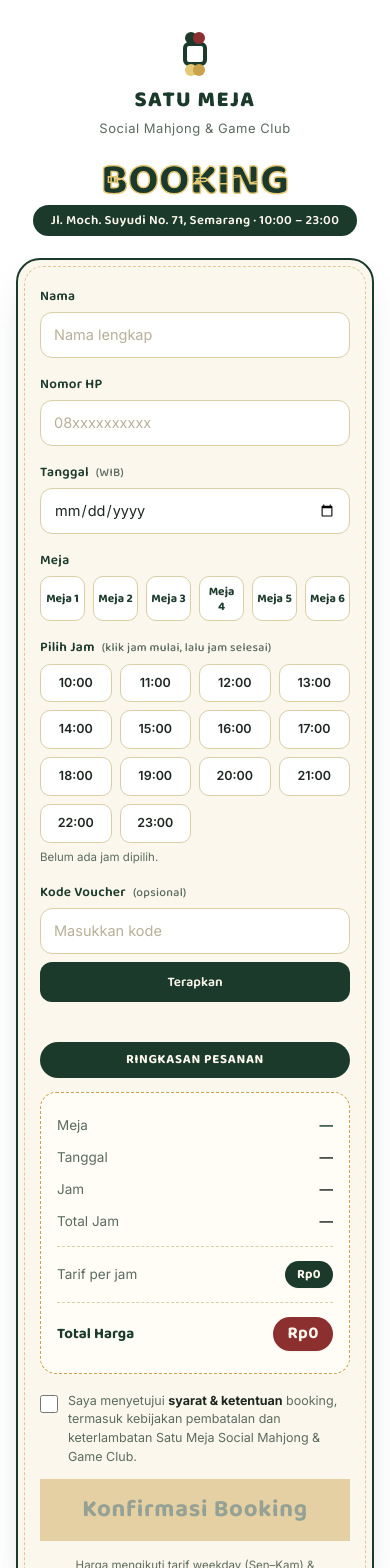
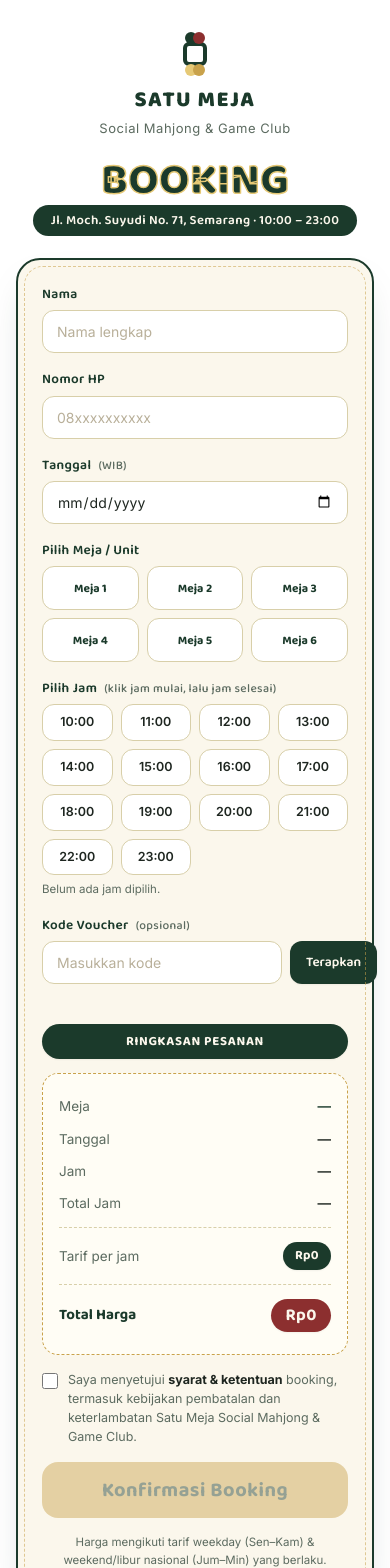
Before and after one commit to JasonEvan/satumeja-book, a Next.js app: page / in a window 390 px wide. Shown: the top 1568 px of the page. Built offline with nearby package versions, Linux system fonts and the light colour scheme; no server answers; the database is empty.

Commit message:
style: fix all bad design

```diff
--- a/app/booking-form.tsx
+++ b/app/booking-form.tsx
@@ -269,18 +269,18 @@
   return (
     <section aria-label="Form Booking Mahjong">
       {/* Card Form */}
-      <div className="bg-cream-2 border-2 border-pine rounded-3xl pt-6.5 px-5.5 pb-3xl relative shadow-[0_10px_0_-4px_rgba(27,58,43,0.08),0_18px_40px_-20px_rgba(27,58,43,0.35)] before:content-[''] before:absolute before:inset-1.5 before:border before:border-dashed before:border-gold before:rounded-[19px] before:pointer-events-none before:opacity-55">
+      <div className="bg-cream-2 border-2 border-pine rounded-3xl p-6 relative shadow-[0_10px_0_-4px_rgba(27,58,43,0.08),0_18px_40px_-20px_rgba(27,58,43,0.35)] before:content-[''] before:absolute before:inset-1.5 before:border before:border-dashed before:border-gold before:rounded-[19px] before:pointer-events-none before:opacity-55">
         {bookingSuccess && (
-          <div className="bg-pine text-cream-2 rounded-2xl p-[16px_18px] mb-4 text-[13.5px] leading-normal">
-            <b className="font-baloo">Booking terkonfirmasi!</b>
+          <div className="bg-pine text-cream-2 rounded-2xl p-4 mb-4 text-[13.5px] leading-normal shadow-sm">
+            <b className="font-baloo text-base">Booking terkonfirmasi!</b>
             <br />
             <span>{bookingSuccess}</span>
           </div>
         )}
 
         {bookingError && (
-          <div className="bg-red text-cream-2 rounded-2xl p-[16px_18px] mb-4 text-[13.5px] leading-normal">
-            <b className="font-baloo">Booking Gagal</b>
+          <div className="bg-red text-cream-2 rounded-2xl p-4 mb-4 text-[13.5px] leading-normal shadow-sm">
+            <b className="font-baloo text-base">Booking Gagal</b>
             <br />
             <span>{bookingError}</span>
           </div>
@@ -290,7 +290,7 @@
         <div className="mb-4">
           <label
             htmlFor="name"
-            className="block font-baloo font-semibold text-[13.5px] text-pine mb-1.5 tracking-[0.02em]"
+            className="block font-baloo font-semibold text-[13.5px] text-pine mb-1.5 tracking-wide"
           >
             Nama
           </label>
@@ -300,7 +300,7 @@
             placeholder="Nama lengkap"
             value={name}
             onChange={(e) => setName(e.target.value)}
-            className="w-full bg-white border-[1.5px] border-[#d8cfa9] rounded-xl px-3.25 py-2.75 font-inter text-[14.5px] text-ink outline-none transition-all duration-150 appearance-none focus:border-pine focus:ring-3 focus:ring-pine/12 placeholder:text-[#b9b09a]"
+            className="w-full bg-white border-[1.5px] border-[#d8cfa9] rounded-xl px-3.5 py-2.5 font-inter text-[14px] text-ink outline-none transition-all duration-150 appearance-none focus:border-pine focus:ring-2 focus:ring-pine/15 placeholder:text-[#b9b09a]"
           />
         </div>
 
@@ -308,7 +308,7 @@
         <div className="mb-4">
           <label
             htmlFor="phone"
-            className="block font-baloo font-semibold text-[13.5px] text-pine mb-1.5 tracking-[0.02em]"
+            className="block font-baloo font-semibold text-[13.5px] text-pine mb-1.5 tracking-wide"
           >
             Nomor HP
           </label>
@@ -318,7 +318,7 @@
             placeholder="08xxxxxxxxxx"
             value={phone}
             onChange={(e) => setPhone(e.target.value)}
-            className="w-full bg-white border-[1.5px] border-[#d8cfa9] rounded-xl px-3.25 py-2.75 font-inter text-[14.5px] text-ink outline-none transition-all duration-150 appearance-none focus:border-pine focus:ring-3 focus:ring-pine/12 placeholder:text-[#b9b09a]"
+            className="w-full bg-white border-[1.5px] border-[#d8cfa9] rounded-xl px-3.5 py-2.5 font-inter text-[14px] text-ink outline-none transition-all duration-150 appearance-none focus:border-pine focus:ring-2 focus:ring-pine/15 placeholder:text-[#b9b09a]"
           />
         </div>
 
@@ -326,7 +326,7 @@
         <div className="mb-4">
           <label
             htmlFor="date"
-            className="block font-baloo font-semibold text-[13.5px] text-pine mb-1.5 tracking-[0.02em]"
+            className="block font-baloo font-semibold text-[13.5px] text-pine mb-1.5 tracking-wide"
           >
             Tanggal{" "}
             <span className="font-normal text-muted text-xs ml-1">(WIB)</span>
@@ -337,17 +337,17 @@
             min={minDate}
             value={date}
             onChange={(e) => setDate(e.target.value)}
-            className="w-full bg-white border-[1.5px] border-[#d8cfa9] rounded-xl px-3.25 py-2.75 font-inter text-[14.5px] text-ink outline-none transition-all duration-150 appearance-none focus:border-pine focus:ring-3 focus:ring-pine/12 placeholder:text-[#b9b09a]"
+            className="w-full bg-white border-[1.5px] border-[#d8cfa9] rounded-xl px-3.5 py-2.5 font-inter text-[14px] text-ink outline-none transition-all duration-150 appearance-none focus:border-pine focus:ring-2 focus:ring-pine/15 placeholder:text-[#b9b09a]"
           />
         </div>
 
-        {/* Meja */}
+        {/* Meja / Asset Grid */}
         <div className="mb-4">
-          <label className="block font-baloo font-semibold text-[13.5px] text-pine mb-1.5 tracking-[0.02em]">
-            Meja
+          <label className="block font-baloo font-semibold text-[13.5px] text-pine mb-1.5 tracking-wide">
+            Pilih Meja / Unit
           </label>
           <div
-            className="grid grid-cols-6 gap-2 max-[380px]:gap-1.5"
+            className="grid grid-cols-3 sm:grid-cols-6 gap-2"
             id="tableGrid"
           >
             {initialTables.map((t) => {
@@ -358,9 +358,9 @@
                   key={t.id}
                   type="button"
                   onClick={() => setSelectedTable(t.name)}
-                  className={`aspect-square rounded-[10px] border-[1.5px] font-baloo font-bold text-xs sm:text-sm p-1 text-center leading-tight wrap-break-word cursor-pointer transition-all duration-150 flex items-center justify-center ${
+                  className={`min-h-[44px] rounded-xl border-[1.5px] font-baloo font-bold text-xs sm:text-sm p-2 text-center leading-tight break-words cursor-pointer transition-all duration-150 flex items-center justify-center ${
                     isActive
-                      ? "bg-pine border-pine text-cream-2 shadow-[0_4px_0_-1px_rgba(27,58,43,0.3)]"
+                      ? "bg-pine border-pine text-cream-2 shadow-[0_3px_0_0_rgba(27,58,43,0.3)]"
                       : "bg-white border-[#d8cfa9] text-pine hover:border-gold"
                   }`}
                 >
@@ -373,7 +373,7 @@
 
         {/* Pilih Jam */}
         <div className="mb-4">
-          <label className="block font-baloo font-semibold text-[13.5px] text-pine mb-1.5 tracking-[0.02em]">
+          <label className="block font-baloo font-semibold text-[13.5px] text-pine mb-1.5 tracking-wide">
             Pilih Jam{" "}
             <span className="font-normal text-muted text-xs ml-1">
               (klik jam mulai, lalu jam selesai)
@@ -393,10 +393,10 @@
                 h < endHour;
 
               let btnClass =
-                "py-[9px] px-[4px] rounded-[10px] border-[1.5px] border-[#d8cfa9] bg-white font-inter font-semibold text-[12.5px] text-ink cursor-pointer transition-all duration-150 text-center hover:border-gold";
+                "py-2 px-1 rounded-xl border-[1.5px] border-[#d8cfa9] bg-white font-inter font-semibold text-[12.5px] text-ink cursor-pointer transition-all duration-150 text-center hover:border-gold";
 
               if (isStart || isEnd) {
-                btnClass += " !bg-gold !border-gold !text-pine";
+                btnClass += " !bg-gold !border-gold !text-pine font-bold shadow-xs";
               } else if (inRange) {
                 btnClass += " !bg-gold-soft !border-gold";
               }
@@ -422,28 +422,27 @@
         <div className="mb-4">
           <label
             htmlFor="voucher"
-            className="block font-baloo font-semibold text-[13.5px] text-pine mb-1.5 tracking-[0.02em]"
+            className="block font-baloo font-semibold text-[13.5px] text-pine mb-1.5 tracking-wide"
           >
             Kode Voucher{" "}
             <span className="font-normal text-muted text-xs ml-1">
               (opsional)
             </span>
           </label>
-          {/* ponytail: stacked input & button vertically to prevent mobile horizontal overflow */}
-          <div className="flex flex-col gap-2">
+          <div className="flex gap-2">
             <input
               type="text"
               id="voucher"
               placeholder="Masukkan kode"
               value={voucherInput}
               onChange={(e) => setVoucherInput(e.target.value)}
-              className="w-full bg-white border-[1.5px] border-[#d8cfa9] rounded-xl px-3.25 py-2.75 font-inter text-[14.5px] text-ink outline-none transition-all duration-150 appearance-none focus:border-pine focus:ring-3 focus:ring-pine/12 placeholder:text-[#b9b09a]"
+              className="flex-1 bg-white border-[1.5px] border-[#d8cfa9] rounded-xl px-3.5 py-2.5 font-inter text-[14px] text-ink outline-none transition-all duration-150 appearance-none focus:border-pine focus:ring-2 focus:ring-pine/15 placeholder:text-[#b9b09a]"
             />
             <button
               type="button"
               id="applyVoucher"
               onClick={handleApplyVoucher}
-              className="w-full bg-pine text-cream-2 border-none rounded-xl py-2.5 font-baloo font-semibold text-[13.5px] cursor-pointer whitespace-nowrap transition-colors duration-150 hover:bg-pine-2"
+              className="bg-pine text-cream-2 border-none rounded-xl px-4 py-2.5 font-baloo font-semibold text-[13.5px] cursor-pointer whitespace-nowrap transition-colors duration-150 hover:bg-pine-2 shadow-xs"
             >
               Terapkan
             </button>
@@ -463,7 +462,7 @@
         </div>
 
         {/* Ribbon */}
-        <div className="bg-pine text-cream-2 text-center font-baloo font-bold text-[13px] tracking-wider py-2 px-4 rounded-full mt-5 mb-3.5">
+        <div className="bg-pine text-cream-2 text-center font-baloo font-bold text-[13px] tracking-wider py-2 px-4 rounded-full mt-5 mb-3.5 shadow-xs">
           RINGKASAN PESANAN
         </div>
 
@@ -532,13 +531,13 @@
         </div>
 
         {/* Consent */}
-        <div className="flex items-start gap-2.5 mt-4.5 mb-1.5">
+        <div className="flex items-start gap-2.5 mt-4 mb-2">
           <input
             type="checkbox"
             id="consent"
             checked={consent}
             onChange={(e) => setConsent(e.target.checked)}
-            className="mt-0.75 w-4.5 h-4.5 accent-pine shrink-0 cursor-pointer"
+            className="mt-0.5 w-4 h-4 accent-pine shrink-0 cursor-pointer"
           />
           <label
             htmlFor="consent"
@@ -557,7 +556,7 @@
           id="submitBtn"
           disabled={!isFormValid || isSubmitting}
           onClick={handleSubmit}
-          className="w-full bg-gold text-pine border-none rounded-3.5 p-3.75 font-baloo font-bold text-2xl tracking-[0.03em] cursor-pointer mt-1.5 transition-all duration-150 shadow-[0_4px_0_0_#a9843a] hover:enabled:bg-gold-soft active:enabled:translate-y-0.5 active:enabled:shadow-[0_2px_0_0_#a9843a] disabled:opacity-45 disabled:cursor-not-allowed disabled:shadow-none"
+          className="w-full bg-gold text-pine border-none rounded-2xl py-3.5 px-4 font-baloo font-bold text-xl tracking-wide cursor-pointer mt-2 transition-all duration-150 shadow-[0_4px_0_0_#a9843a] hover:enabled:bg-gold-soft active:enabled:translate-y-0.5 active:enabled:shadow-[0_2px_0_0_#a9843a] disabled:opacity-45 disabled:cursor-not-allowed disabled:shadow-none"
         >
           {isSubmitting ? "Memproses..." : "Konfirmasi Booking"}
         </button>
```
